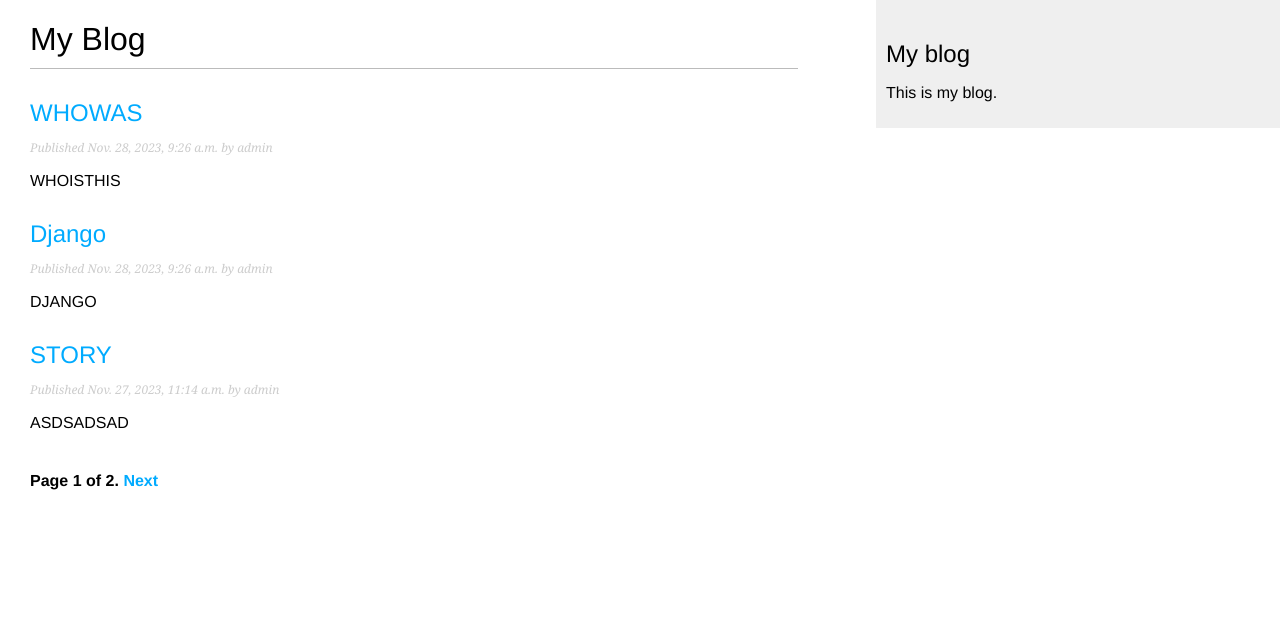
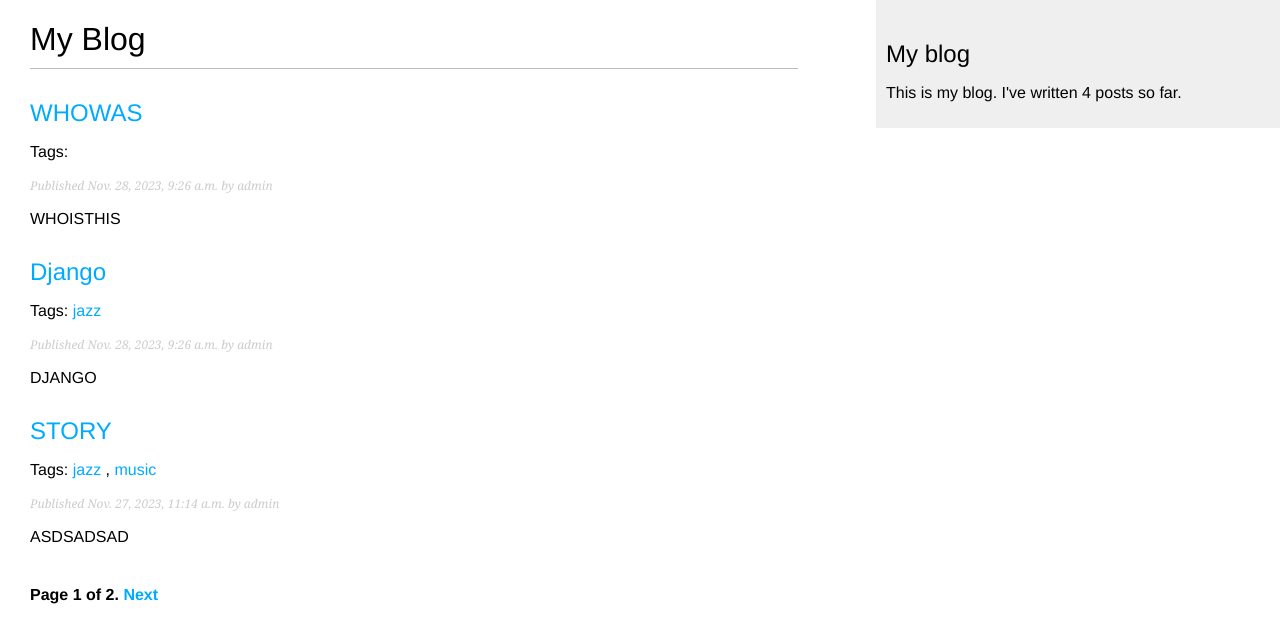
Before and after one commit to XXXDESHXXX/BlogDjangoProject, a Django app: page /blog/ in a window 1280 px wide. Shown: the top 643 px of the page. Run offline with Django 4.2, Linux system fonts and the light colour scheme; data comes from the database, SQL or seed files in the repository; both versions use the stored data as it was after the commit.

Commit message:
Create functions post_list, total_posts

```diff
--- /dev/null
+++ b/blog/templatetags/blog_tags.py
@@ -0,0 +1,9 @@
+from django import template
+from ..models import Post
+
+register = template.Library()
+
+
+@register.simple_tag
+def total_posts():
+    return Post.published.count()
--- a/blog/urls.py
+++ b/blog/urls.py
@@ -5,8 +5,10 @@ from . import views
 app_name = 'blog'
 
 urlpatterns = [
-    # path('', views.post_list, name='post_list')
-    path('', views.PostListView.as_view(), name='post_list'),
+    path('', views.post_list, name='post_list'),
+    # path('', views.PostListView.as_view(), name='post_list'),
+    path('tag/<slug:tag_slug>/',
+         views.post_list, name='post_list_by_tag'),
     path('<int:year>/<int:month>/<int:day>/<slug:post>/',
          views.post_detail,
          name='post_detail'),
--- a/blog/views.py
+++ b/blog/views.py
@@ -1,9 +1,29 @@
+from django.core.paginator import Paginator, PageNotAnInteger, EmptyPage
 from django.shortcuts import render, get_object_or_404
-from .models import Post, Comment
+from .models import Post
 from django.views.generic import ListView
 from .forms import EmailPostForm, CommentForm
 from django.core.mail import send_mail
 from django.views.decorators.http import require_POST
+from taggit.models import Tag
+from django.db.models import Count
+
+
+def post_list(request, tag_slug=None):
+    post_list_ = Post.published.all()
+    tag = None
+    if tag_slug:
+        tag = get_object_or_404(Tag, slug=tag_slug)
+        post_list_ = post_list_.filter(tags__in=[tag])
+    paginator_ = Paginator(post_list_, 3)
+    page_number = request.GET.get('page', 1)
+    try:
+        posts = paginator_.page(page_number)
+    except PageNotAnInteger:
+        posts = paginator_.page(1)
+    except EmptyPage:
+        posts = paginator_.page(paginator_.num_pages)
+    return render(request, 'blog/post/list.html', {'posts': posts, 'tag': tag})
 
 
 def post_detail(request, year, month, day, post):
@@ -15,7 +35,14 @@ def post_detail(request, year, month, day, post):
                              publish__day=day)
     comments = post.comments.filter(active=True)
     form = CommentForm()
-    return render(request, 'blog/post/detail.html', {'post': post, 'comments': comments, 'form': form})
+    post_tags_ids = post.tags.values_list('id', flat=True)
+    similar_posts = Post.published.filter(tags__in=post_tags_ids).exclude(id=post.id)
+    similar_posts = similar_posts.annotate(same_tags=Count('tags')).order_by('-same_tags', '-publish')[:4]
+    return render(
+        request,
+        'blog/post/detail.html',
+        {'post': post, 'comments': comments, 'form': form, 'similar_posts': similar_posts}
+    )
 
 
 def post_share(request, post_id):
--- a/templates/blog/base.html
+++ b/templates/blog/base.html
@@ -1,3 +1,4 @@
+{% load blog_tags %}
 {% load static %}
 <!DOCTYPE html>
 <html lang='en'>
@@ -12,7 +13,7 @@
     </div>
     <div id='sidebar'>
         <h2>My blog</h2>
-        <p>This is my blog.</p>
+        <p>This is my blog. I've written {% total_posts %} posts so far.</p>
     </div>
 </body>
 </html>
--- a/templates/blog/post/list.html
+++ b/templates/blog/post/list.html
@@ -4,16 +4,28 @@
 
 {% block content %}
     <h1>My Blog</h1>
+    {% if tag %}
+        <h2>Posts tagged with "{{ tag.name }}"</h2>
+    {% endif %}
     {%  for post in posts %}
         <h2>
             <a href="{{ post.get_absolute_url }}">
                 {{ post.title }}
             </a>
         </h2>
+        <p class="tags">
+            Tags:
+            {% for tag in post.tags.all %}
+                <a href="{% url "blog:post_list_by_tag" tag.slug %}">
+                    {{ tag.name }}
+                </a>
+                {% if not forloop.last %}, {% endif %}
+            {% endfor %}
+        </p>
         <p class="date">
             Published {{ post.publish }} by {{ post.author }}
         </p>
          {{ post.body|truncatewords:30|linebreaks }}
     {% endfor %}
-    {% include 'pagination.html' with page=page_obj %}
+    {% include 'pagination.html' with page=posts %}
 {% endblock %}
```
Also changed, not shown: templates/blog/post/detail.html (+10 -0 lines), blog/templatetags/__init__.py (added), db.sqlite3.
